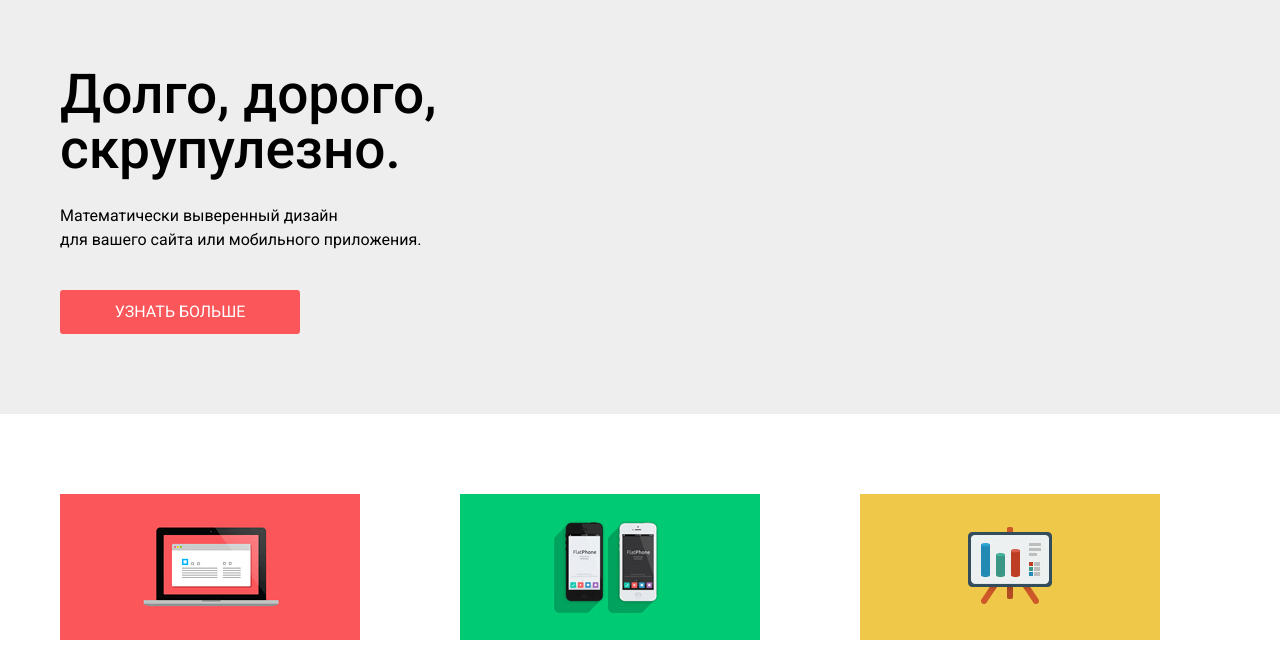
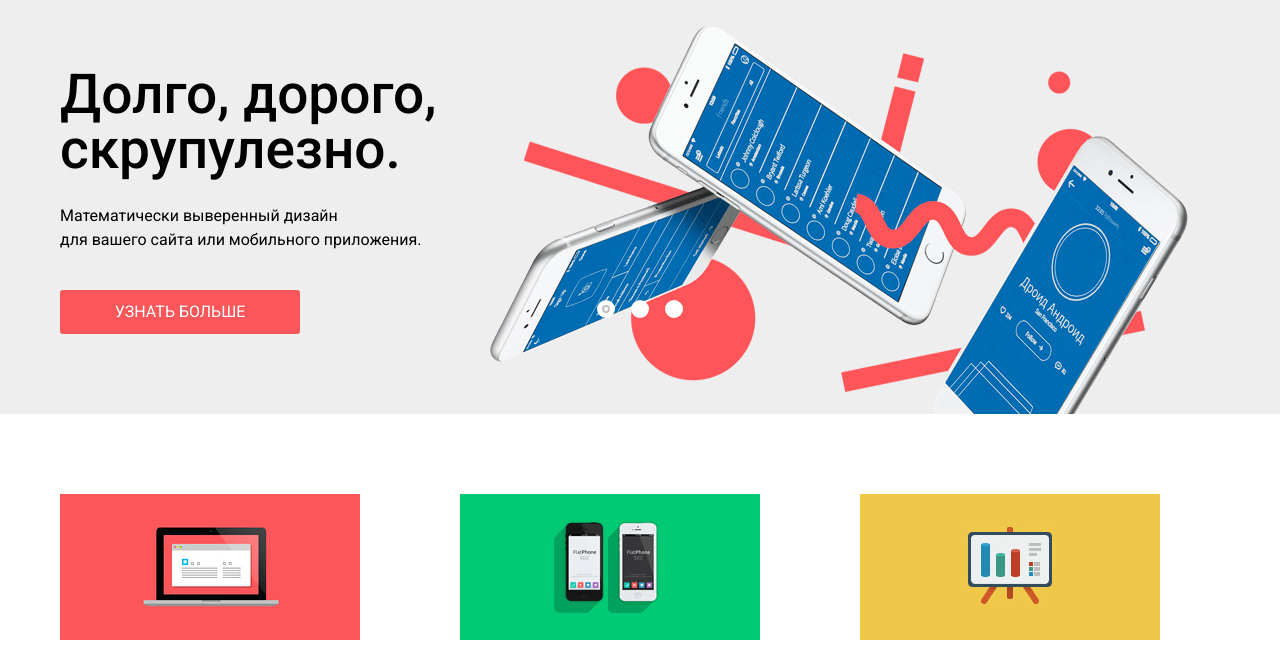
Before and after one commit to DarkOracleLex/910211-nerds-25, a plain HTML site: page index.html in a window 1280 px wide. Shown: the part 128-792 px from the top of the page. Drawn offline with Linux system fonts and the light colour scheme.

Commit message:
Finished slider in main page

```diff
--- a/css/style.css
+++ b/css/style.css
@@ -1,6 +1,7 @@
 body {
   margin: 0;
   padding: 0;
+  min-width: 1200px;
 
   font-family: "Roboto", "Arial", sans-serif;
   font-size: 16px;
@@ -157,13 +158,51 @@ input[type="radio"].visually-hidden {
 
 /* main-header-slider */
 
-.slider-container {
-  padding-top: 60px;
-  padding-bottom: 80px;
+.main-header-slider {
+  position: relative;
 }
 
-.slider {
+.slider-controls {
+  position: absolute;
+  left: 50%;
+  bottom: 104px;
+  z-index: 100;
+
+  width: 160px;
+  height: 18px;
+
+  text-align: center;
+  font-size: 0;
+  -webkit-transform: translateX(-50%);
+  transform: translateX(-50%);
+}
+
+.slider-controls label {
   position: relative;
+
+  display: inline-block;
+  width: 18px;
+  height: 18px;
+  padding: 8px;
+
+  border-radius: 50%;
+  cursor: pointer;
+}
+
+.slider-controls label::after {
+  content: "";
+
+  position: absolute;
+  top: 8px;
+  left: 8px;
+  z-index: 1;
+
+  width: 18px;
+  height: 18px;
+
+  background: #ffffff;
+
+  border-radius: 50%;
 }
 
 .slider-list {
@@ -175,10 +214,53 @@ input[type="radio"].visually-hidden {
 
 .slider-item {
   display: none;
+  padding: 60px 0 80px 0;
 }
 
 .slider-item:nth-child(1) {
+  background-image: url("../img/slide1.png");
+  background-repeat: no-repeat;
+  background-position: 93% 18px;
+}
+
+.slider-item:nth-child(2) {
+  background-image: url("../img/slide2.png");
+  background-repeat: no-repeat;
+  background-position: 100% 0;
+}
+
+.slider-item:nth-child(3) {
+  background-image: url("../img/slide3.png");
+  background-repeat: no-repeat;
+  background-position: 100% 20px;
+}
+
+#product-1:checked~.slider-list .slider-item:nth-child(1) {
   display: block;
+}
+
+#product-2:checked~.slider-list .slider-item:nth-child(2) {
+  display: block;
+}
+
+#product-3:checked~.slider-list .slider-item:nth-child(3) {
+  display: block;
+}
+
+#product-1:checked~.slider-controls .slider-controls-item--1::before,
+#product-2:checked~.slider-controls .slider-controls-item--2::before,
+#product-3:checked~.slider-controls .slider-controls-item--3::before {
+  content: "";
+  position: absolute;
+  left: 50%;
+  top: 50%;
+  z-index: 2;
+  width: 4px;
+  height: 4px;
+  margin: -4px;
+  background-color: inherit;
+  border: 2px solid #c1c1c1;
+  border-radius: 50%;
 }
 
 .slider-item h3 {
@@ -197,7 +279,7 @@ input[type="radio"].visually-hidden {
   margin-bottom: 38px;
 }
 
-.slider-item-button {
+.button {
   display: block;
   width: 240px;
   padding: 13px 0;
@@ -214,15 +296,14 @@ input[type="radio"].visually-hidden {
   border: none;
 }
 
-.slider-item-button:hover,
-.slider-item-button:focus {
+.button:hover,
+.button:focus {
   background-color: #e74246;
 }
 
-.slider-item-button:active {
+.button:active {
+  background-color: #d7373b;
   color: rgba(255, 255, 255, 0.3);
-
-  background-color: #d7373b;
   -webkit-box-shadow: 0 3px rgba(0, 0, 0, 0.1) inset;
   box-shadow: 0 3px rgba(0, 0, 0, 0.1) inset;
 }
--- a/index.html
+++ b/index.html
@@ -32,26 +32,29 @@
         <section class="main-header-slider">
             <h2 class="visually-hidden">Слайдер о нас</h2>
             <div class="main-container slider-container">
+                <input class="visually-hidden" type="radio" id="product-1" name="toggle" checked>
+                <input class="visually-hidden" type="radio" id="product-2" name="toggle">
+                <input class="visually-hidden" type="radio" id="product-3" name="toggle">
                 <div class="slider-controls">
-                    <i class="active"></i>
-                    <i></i>
-                    <i></i>
+                    <label class="slider-controls-item slider-controls-item--1" for="product-1">Первый</label>
+                    <label class="slider-controls-item slider-controls-item--2" for="product-2">Второй</label>
+                    <label class="slider-controls-item slider-controls-item--3" for="product-3">Третий</label>
                 </div>
                 <ul class="slider-list">
                     <li class="slider-item">
-                        <h3>Долго, дорого, скрупулезно.</h3>
-                        <p>Математически выверенный дизайн <br> для вашего сайта или мобильного приложения.</p>
-                        <a class="slider-item-button" href="#">Узнать больше</a>
+                        <h3>Долго, дорого,<br> скрупулезно.</h3>
+                        <p>Математически выверенный дизайн<br> для вашего сайта или мобильного приложения.</p>
+                        <a class="slider-item-button button" href="#">Узнать больше</a>
                     </li>
                     <li class="slider-item">
                         <h3>Любим математику как никто другой</h3>
                         <p>Никакого креатива, только математические формулы для расчета идеальных пропорций.</p>
-                        <a class="slider-item-button" href="#">Узнать больше</a>
+                        <a class="slider-item-button button" href="#">Узнать больше</a>
                     </li>
                     <li class="slider-item">
                         <h3>Только ночь,<br> только хардкор</h3>
                         <p>Работать днем, как все? Мы против этого.<br> Ближе к полуночи работа только начинается.</p>
-                        <a class="slider-item-button" href="#">Узнать больше</a>
+                        <a class="slider-item-button button" href="#">Узнать больше</a>
                     </li>
                 </ul>
             </div>
```
Also changed, not shown: img/map.png (deleted), img/slide1.png (added), img/slide2.png (added), img/slide3.png (added).
